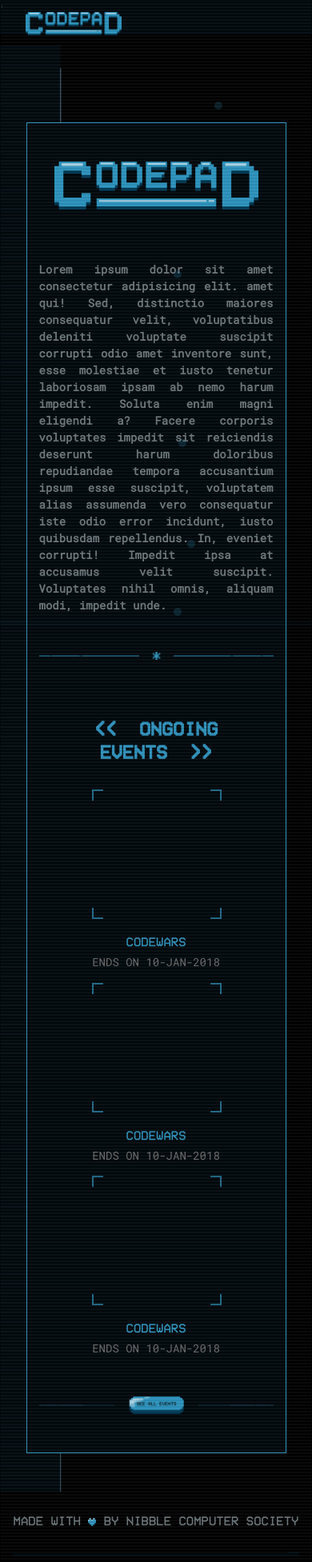
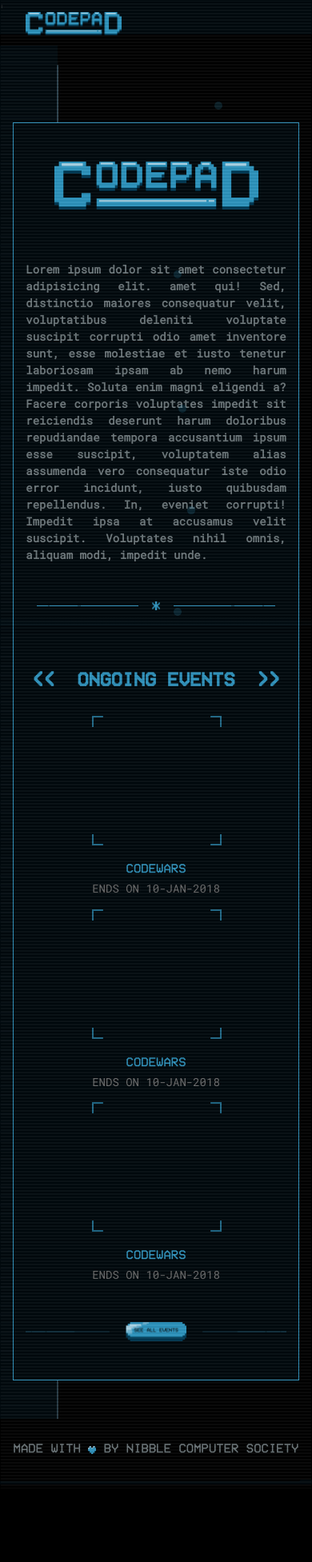
Before and after one commit to OjusWiZard/Code-Pad, a React (Create React App) app in the folder frontend/: page / in a window 390 px wide. Shown: the whole page at 80% size. After the commit the page ends 1862 px from the top, so only its background shows below. Built offline with nearby package versions, Linux system fonts and the light colour scheme.

Commit message:
fixed the responsiveness

```diff
--- a/frontend/src/components/editor/Form.jsx
+++ b/frontend/src/components/editor/Form.jsx
@@ -47,8 +47,8 @@ const Form = () => {
     <React.Fragment>
       <div className="main-background">
         <div className="container pt-5">
-          <div className="row">
-            <div className="col-lg-8 col-md-8 col-sm-10 col-10 mx-auto my-5 content-background px-lg-5 py-5">
+          <div className="row d-flex justify-content-center">
+            <div className="col-lg-8 col-md-8 col-sm-11 col-11 mx-auto my-5 content-background px-lg-5 py-5">
               <div className="d-flex justify-content-center pt-5">
                 <img id="logo" src={IDE} alt="IDE" className="img-fluid" />
               </div>
--- a/frontend/src/components/events/Events.jsx
+++ b/frontend/src/components/events/Events.jsx
@@ -9,8 +9,8 @@ function Events() {
     <React.Fragment>
       <div className="main-background">
         <div className="container pt-5">
-          <div className="row">
-            <div className="col-lg-8 col-md-8 col-sm-10 col-10 mx-auto my-5 content-background px-5 pb-5">
+          <div className="row d-flex justify-content-center">
+            <div className="col-lg-8 col-md-8 col-sm-11 col-11 mx-auto my-5 content-background px-5 pb-5">
               <div className="d-flex justify-content-center pt-5">
                 <img src={logo} alt="" className="img-fluid" />
               </div>
--- a/frontend/src/components/footer/Footer.jsx
+++ b/frontend/src/components/footer/Footer.jsx
@@ -4,12 +4,17 @@ import heart from "../../images/footer/heart.png";
 
 function Footer() {
   return (
-    <div className="text-center bg-black font-lightGrey font-vcr pt-4 px-3">
-      <p>
+    <div className="text-center bg-black font-lightGrey font-vcr pt-4">
+      <p className="px-3">
         MADE WITH <img src={heart} alt="heart" className="img-fluid" /> BY
         NIBBLE COMPUTER SOCIETY
       </p>
-      <img src={borderBottom} alt="illustration" className="img-fluid" />
+      <img
+        src={borderBottom}
+        alt="illustration"
+        className="img-fluid"
+        style={{ width: "100%" }}
+      />
     </div>
   );
 }
--- a/frontend/src/components/home/Home.jsx
+++ b/frontend/src/components/home/Home.jsx
@@ -18,8 +18,8 @@ function Home() {
           <div className="dot-5"></div>'
         </div>
         <div className="container pt-5">
-          <div className="row">
-            <div className="col-lg-8 col-md-10 col-sm-10 col-10 mx-auto my-5 content-background px-lg-5">
+          <div className="row d-flex justify-content-center">
+            <div className="col-lg-8 col-md-10 col-sm-11 col-11 mx-auto my-5 content-background px-lg-5">
               <div>
                 <div className="d-flex justify-content-center pt-5">
                   <img src={logo} alt="" className="img-fluid" />
--- a/frontend/src/components/home/home.css
+++ b/frontend/src/components/home/home.css
@@ -86,11 +86,11 @@
 .dots .dot-3:before {
   content: "";
   position: absolute;
-  top: 80%;
+  top: 75%;
   left: 0;
   width: 10px;
   height: 10px;
-  border-radius: 50%;
+  border-radius: 45%;
   background:var(--primaryColor);
   background: var(--primaryColor);
   opacity: 0.2;
@@ -108,7 +108,7 @@
 .dots .dot-4:before {
   content: "";
   position: absolute;
-  top: 65%;
+  top: 60%;
   left: 0;
   width: 10px;
   height: 10px;
```
